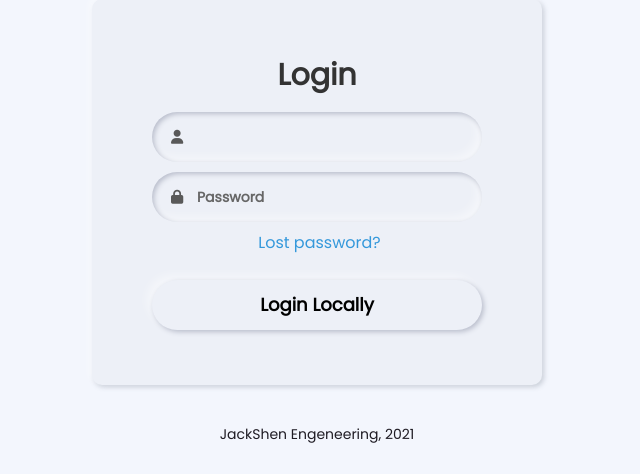
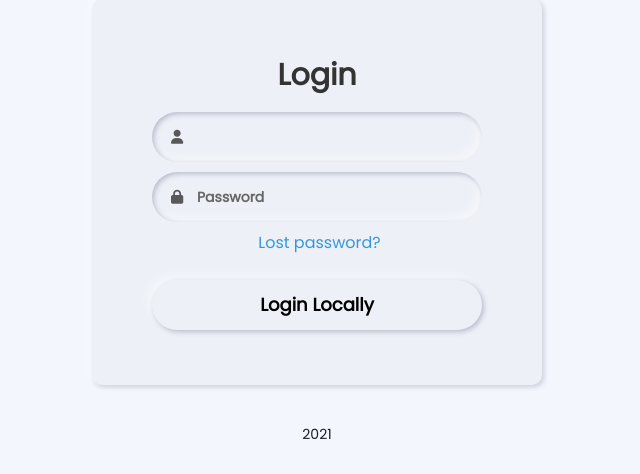
Before and after one commit to jackshendrikov/sensus-web, a Django app: page /accounts/login/?next=/home/ in a window 1280 px wide. Shown: the part 326-800 px from the top of the page, without its empty margins (323-963 px from the left). Run offline with Django 3.2, Linux system fonts and the light colour scheme; parts of the project's set-up code (start-up, migrations or seed data) failed here and were passed over; some libraries are stand-ins or nearby versions.

Commit message:
Clean footer

```diff
--- a/analyzer/templates/analyzer/upload.html
+++ b/analyzer/templates/analyzer/upload.html
@@ -69,7 +69,7 @@
 {% endfor %}
 {% endif %}
 
-<span class="footer-title">JackShen Engeneering, {% now "Y" %}</span>
+<span class="footer-title">{% now "Y" %}</span>
 
 <script>
     document.addEventListener('DOMContentLoaded', function () {
--- a/analyzer/templates/registration/login.html
+++ b/analyzer/templates/registration/login.html
@@ -73,7 +73,7 @@
 </form>
 </div>
 
-<span class="footer-title">JackShen Engeneering, {% now "Y" %}</span>
+<span class="footer-title">{% now "Y" %}</span>
 
 <script src='{% static "home/js/font-awesome-kit.js" %}'></script>
 <script src="https://code.jquery.com/jquery-3.5.1.js" integrity="sha256-QWo7LDvxbWT2tbbQ97B53yJnYU3WhH/C8ycbRAkjPDc=" crossorigin="anonymous"></script>
```
